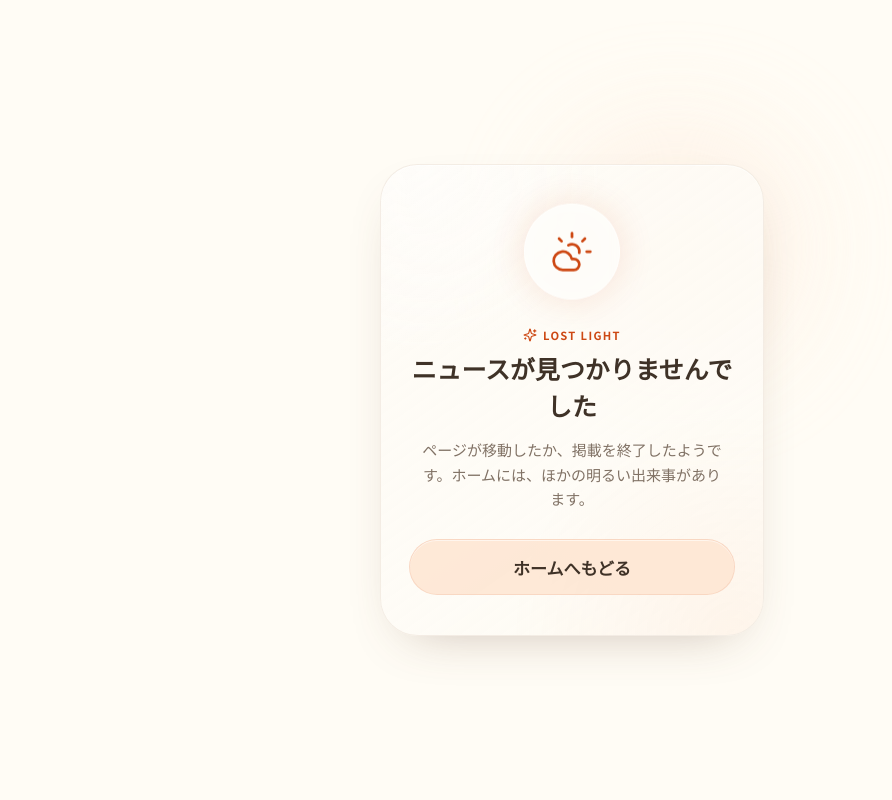
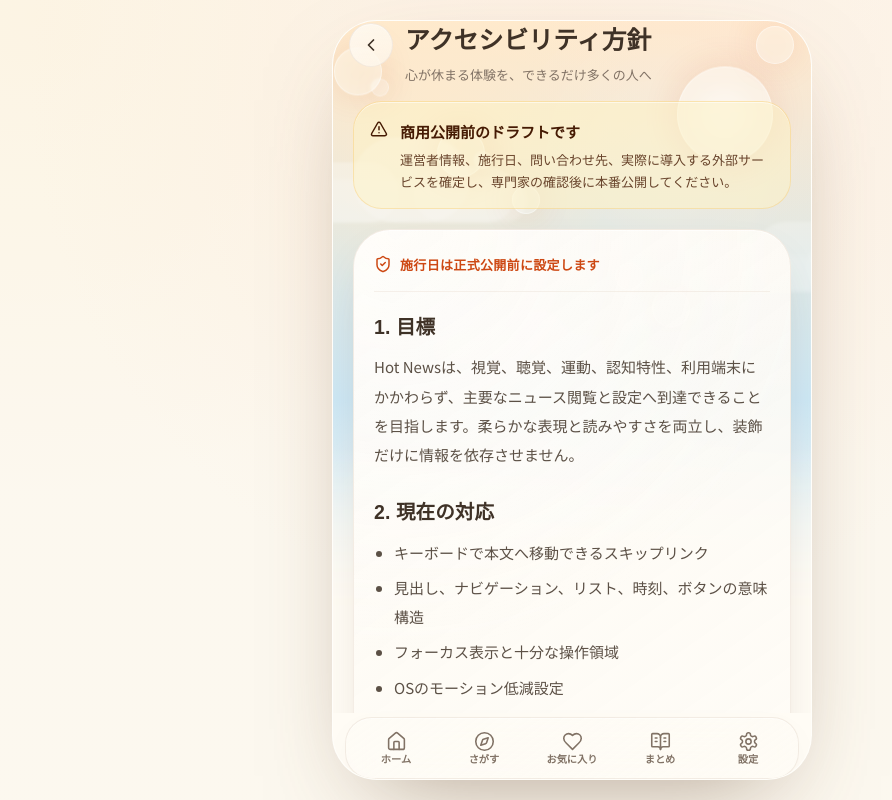
Before and after one commit to sunpotflower4460-cpu/Hot-news, a Next.js app: page /legal/accessibility in a window 1280 px wide. Before the commit this address had no page. Shown: the whole page, without its empty margins (68-960 px from the left). Built offline with nearby package versions, Linux system fonts and the light colour scheme; a web font is replaced by a local one.

Commit message:
Add accessibility statement

```diff
--- /dev/null
+++ b/src/app/(app)/legal/accessibility/page.tsx
@@ -0,0 +1,57 @@
+import Link from 'next/link';
+import { LegalDocument, LegalSection } from '@/components/legal/LegalDocument';
+
+export default function AccessibilityPage() {
+  return (
+    <LegalDocument
+      title="アクセシビリティ方針"
+      summary="心が休まる体験を、できるだけ多くの人へ"
+    >
+      <LegalSection title="1. 目標">
+        <p>
+          Hot Newsは、視覚、聴覚、運動、認知特性、利用端末にかかわらず、主要なニュース閲覧と設定へ到達できることを目指します。柔らかな表現と読みやすさを両立し、装飾だけに情報を依存させません。
+        </p>
+      </LegalSection>
+
+      <LegalSection title="2. 現在の対応">
+        <ul className="list-disc space-y-1.5 pl-5">
+          <li>キーボードで本文へ移動できるスキップリンク</li>
+          <li>見出し、ナビゲーション、リスト、時刻、ボタンの意味構造</li>
+          <li>フォーカス表示と十分な操作領域</li>
+          <li>OSのモーション低減設定</li>
+          <li>高コントラスト設定への補助</li>
+          <li>ライト・ダーク・時間帯テーマ</li>
+          <li>画像なしでも内容が理解できる構成</li>
+          <li>エラー、空状態、オフライン状態の文章による説明</li>
+        </ul>
+      </LegalSection>
+
+      <LegalSection title="3. 商用公開前の確認">
+        <ul className="list-disc space-y-1.5 pl-5">
+          <li>VoiceOverによる主要動線の実機確認</li>
+          <li>Dynamic Typeと文字拡大時のレイアウト確認</li>
+          <li>色覚特性を想定したコントラスト確認</li>
+          <li>スイッチコントロールと外部キーボード確認</li>
+          <li>画面回転、ズーム、狭い画面、長い日本語の確認</li>
+          <li>読み上げ順序と重複通知の確認</li>
+        </ul>
+      </LegalSection>
+
+      <LegalSection title="4. 既知の制約">
+        <p>
+          現在は開発プレビューであり、全支援技術・全端末での検証は完了していません。外部の出典サイトのアクセシビリティはHot Newsが管理できません。
+        </p>
+      </LegalSection>
+
+      <LegalSection title="5. フィードバック">
+        <p>
+          読めない、操作できない、読み上げが不自然、動きが負担になるなどの問題は、
+          <Link href="/support" className="font-semibold text-accent underline underline-offset-4">
+            サポート
+          </Link>
+          へお知らせください。画面名、利用した端末・OS・支援技術、起きたことを添えると確認しやすくなります。
+        </p>
+      </LegalSection>
+    </LegalDocument>
+  );
+}
```
